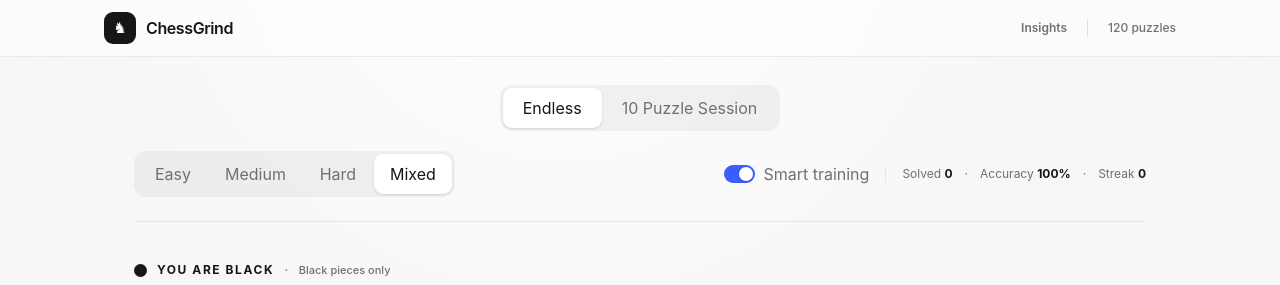
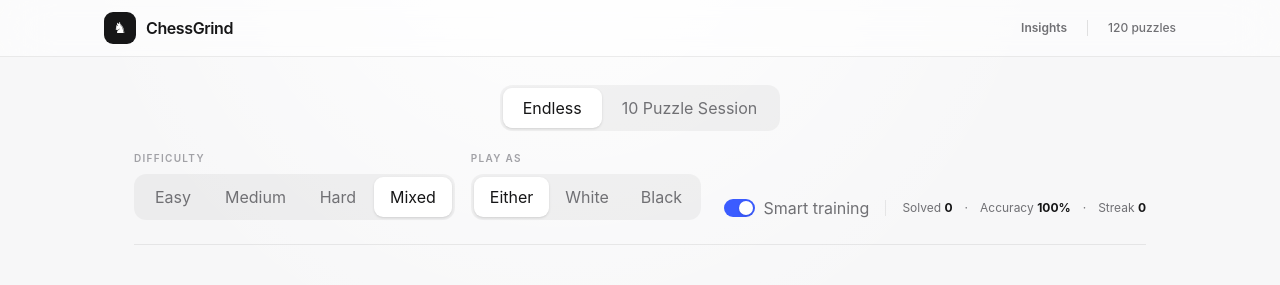
Before and after one commit to shubhambhar007/ChessGrind, a Next.js app: page / in a window 1280 px wide. Shown: the top 285 px of the page. Built offline with nearby package versions, Linux system fonts and the light colour scheme.

Commit message:
Add puzzle color preference

```diff
--- a/app/page.tsx
+++ b/app/page.tsx
@@ -45,6 +45,11 @@ type SessionMode =
   | "endless"
   | "ten";
 
+type ColorPreference =
+  | "either"
+  | "white"
+  | "black";
+
 type ThemeProgress = {
   solved: number;
   wrongMoves: number;
@@ -104,6 +109,9 @@ const DIFFICULTY_KEY =
 
 const ADAPTIVE_KEY =
   "chessgrind-adaptive-training";
+
+const COLOR_PREFERENCE_KEY =
+  "chessgrind-color-preference";
 
 const TRAINING_MODES: {
   value: TrainingMode;
@@ -127,6 +135,15 @@ const SESSION_MODES: {
     value: "ten",
     label: "10 Puzzle Session",
   },
+];
+
+const COLOR_PREFERENCES: {
+  value: ColorPreference;
+  label: string;
+}[] = [
+  { value: "either", label: "Either" },
+  { value: "white", label: "White" },
+  { value: "black", label: "Black" },
 ];
 
 const TRAINABLE_THEMES = new Set([
@@ -666,19 +683,46 @@ function getLesson(
 }
 
 function getModePuzzleCount(
-  mode: TrainingMode
-) {
-  if (
-    mode === "mixed"
-  ) {
-    return puzzles.length;
-  }
-
+  mode: TrainingMode,
+  colorPreference: ColorPreference
+) {
   return puzzles.filter(
     (puzzle) =>
+      (mode === "mixed" ||
         puzzle.difficulty ===
-      mode
+          mode) &&
+      puzzleMatchesColor(
+        puzzle,
+        colorPreference
+      )
   ).length;
+}
+
+function puzzleMatchesColor(
+  puzzle: (typeof puzzles)[number],
+  colorPreference: ColorPreference
+) {
+  if (
+    colorPreference === "either"
+  ) {
+    return true;
+  }
+
+  const game = new Chess(
+    puzzle.fen
+  );
+
+  applyUciMove(
+    game,
+    puzzle.moves[0]
+  );
+
+  return (
+    game.turn() ===
+    (colorPreference === "white"
+      ? "w"
+      : "b")
+  );
 }
 
 function getThemeWeaknessScore(
@@ -796,6 +840,7 @@ function weightedRandomIndex(
 
 function choosePuzzleIndex(
   mode: TrainingMode,
+  colorPreference: ColorPreference,
   currentIndex: number,
   recentIds: string[],
   progress: Progress,
@@ -814,9 +859,13 @@ function choosePuzzleIndex(
       )
       .filter(
         ({ puzzle }) =>
-          mode === "mixed" ||
+          (mode === "mixed" ||
             puzzle.difficulty ===
-            mode
+              mode) &&
+          puzzleMatchesColor(
+            puzzle,
+            colorPreference
+          )
       );
 
   let candidates =
@@ -1280,6 +1329,13 @@ export default function Home() {
     );
 
   const [
+    colorPreference,
+    setColorPreference,
+  ] = useState<ColorPreference>(
+    "either"
+  );
+
+  const [
     sessionStats,
     setSessionStats,
   ] =
@@ -1440,7 +1496,8 @@ export default function Home() {
 
   const availablePuzzleCount =
     getModePuzzleCount(
-      difficulty
+      difficulty,
+      colorPreference
     );
 
   const overallAccuracy =
@@ -1607,6 +1664,24 @@ export default function Home() {
       );
     }
 
+    const savedColorPreference =
+      window.localStorage.getItem(
+        COLOR_PREFERENCE_KEY
+      );
+
+    if (
+      savedColorPreference ===
+        "either" ||
+      savedColorPreference ===
+        "white" ||
+      savedColorPreference ===
+        "black"
+    ) {
+      setColorPreference(
+        savedColorPreference
+      );
+    }
+
     hasLoadedPreferences.current =
       true;
   }, []);
@@ -1638,6 +1713,19 @@ export default function Home() {
       )
     );
   }, [adaptiveTraining]);
+
+  useEffect(() => {
+    if (
+      !hasLoadedPreferences.current
+    ) {
+      return;
+    }
+
+    window.localStorage.setItem(
+      COLOR_PREFERENCE_KEY,
+      colorPreference
+    );
+  }, [colorPreference]);
 
   useEffect(() => {
     return () => {
@@ -1940,6 +2028,7 @@ export default function Home() {
     const nextIndex =
       choosePuzzleIndex(
         mode,
+        colorPreference,
         puzzleIndex,
         history,
         progress,
@@ -1961,6 +2050,7 @@ export default function Home() {
     const nextIndex =
       choosePuzzleIndex(
         difficulty,
+        colorPreference,
         puzzleIndex,
         recentPuzzleIds,
         progress,
@@ -2140,6 +2230,48 @@ export default function Home() {
     const nextIndex =
       choosePuzzleIndex(
         newDifficulty,
+        colorPreference,
+        puzzleIndex,
+        [
+          puzzle.id,
+          ...recentPuzzleIds,
+        ],
+        progress,
+        adaptiveTraining
+      );
+
+    loadPuzzle(nextIndex);
+  }
+
+  function changeColorPreference(
+    newColorPreference:
+      ColorPreference
+  ) {
+    if (
+      isOpponentMoving ||
+      newColorPreference ===
+        colorPreference
+    ) {
+      return;
+    }
+
+    setColorPreference(
+      newColorPreference
+    );
+
+    if (
+      sessionMode === "ten"
+    ) {
+      setSessionStats(
+        DEFAULT_SESSION_STATS
+      );
+      setSessionComplete(false);
+    }
+
+    const nextIndex =
+      choosePuzzleIndex(
+        difficulty,
+        newColorPreference,
         puzzleIndex,
         [
           puzzle.id,
@@ -3282,8 +3414,14 @@ export default function Home() {
           </div>
         )}
 
-        <section className="mb-9 flex flex-col gap-5 border-b border-[var(--line)] pb-6 xl:flex-row xl:items-center xl:justify-between">
-          <div className="inline-flex self-start rounded-[12px] bg-black/[0.045] p-[3px]">
+        <section className="mb-9 flex flex-col gap-5 border-b border-[var(--line)] pb-6 xl:flex-row xl:items-end xl:justify-between">
+          <div className="flex flex-wrap gap-4">
+            <div>
+              <div className="mb-2 text-[10px] font-semibold uppercase tracking-[0.13em] text-[var(--tertiary)]">
+                Difficulty
+              </div>
+
+              <div className="inline-flex rounded-[12px] bg-black/[0.045] p-[3px]">
                 {TRAINING_MODES.map(
                   (mode) => {
                     const active =
@@ -3319,6 +3457,50 @@ export default function Home() {
                     );
                   }
                 )}
+              </div>
+            </div>
+
+            <div>
+              <div className="mb-2 text-[10px] font-semibold uppercase tracking-[0.13em] text-[var(--tertiary)]">
+                Play as
+              </div>
+
+              <div className="inline-flex rounded-[12px] bg-black/[0.045] p-[3px]">
+                {COLOR_PREFERENCES.map(
+                  (option) => {
+                    const active =
+                      colorPreference ===
+                      option.value;
+
+                    return (
+                      <button
+                        key={
+                          option.value
+                        }
+                        type="button"
+                        disabled={
+                          isOpponentMoving
+                        }
+                        onClick={() =>
+                          changeColorPreference(
+                            option.value
+                          )
+                        }
+                        className={[
+                          "control min-w-[68px] rounded-[9px] px-4 py-2 text-[12px] font-semibold",
+
+                          active
+                            ? "bg-white text-[var(--text)] shadow-sm"
+                            : "text-[var(--secondary)]",
+                        ].join(" ")}
+                      >
+                        {option.label}
+                      </button>
+                    );
+                  }
+                )}
+              </div>
+            </div>
           </div>
 
           <div className="flex flex-wrap items-center gap-x-4 gap-y-3">
```
Lines whose indentation alone changed are shown as unchanged.
